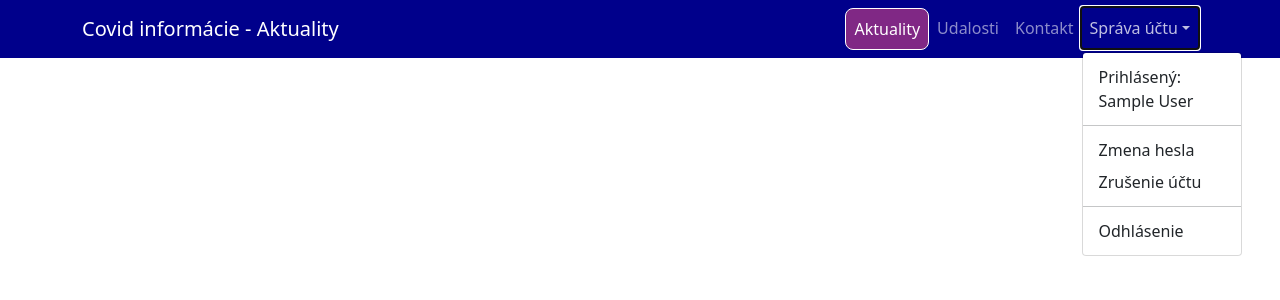
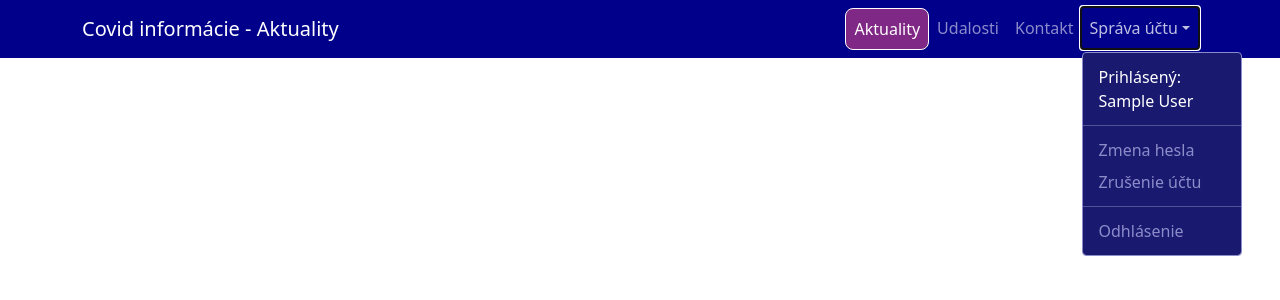
Before and after one commit to MaycoH/VAII-Semestralka, a PHP site: page / in a window 1280 px wide, after a click on "Správa účtu". Shown: the top 300 px of the page. Run offline with PHP 8.4, Linux system fonts and the light colour scheme; the visitor is signed in with stand-in values (Sample User, id 1); data that the repository does not hold is empty; some libraries are stand-ins or nearby versions.

Commit message:
Úprava designu dropdown menu

```diff
--- a/App/Views/root.layout.view.php
+++ b/App/Views/root.layout.view.php
@@ -81,7 +81,7 @@ if (isset($_GET["c"])) {            // Ak je zvolený Controller
                     <?php } ?>
                     <li class="nav-item dropdown">
                         <a class="nav-link dropdown-toggle <?php $stranka == "Zmena hesla" || $stranka == "Zrušenie účtu" ? print("active") : "" ?>" data-bs-toggle="dropdown" href="#" role="button" aria-expanded="false">Správa účtu</a>
-                        <ul class="dropdown-menu">
+                        <ul class="dropdown-menu dmBg-midnightblue">
                             <li><span class="dropdown-item-text">Prihlásený: <?php print(Auth::getLoggedName()) ?> </span></li>
                             <li><hr class="dropdown-divider"></li>
                             <li><a class="dropdown-item <?php $stranka == "Zmena hesla" ? print("active") : "" ?>" href="?c=auth&a=changePassForm">Zmena hesla</a></li>
--- a/public/css.css
+++ b/public/css.css
@@ -1,16 +1,14 @@
-
 @media (max-width: 675.98px) {
     .container {
-        /*max-width: 342px;*/
-        /*margin-left: 4px;*/
-        /*margin-right: 4px;*/
         padding-left: 4px;
-        padding-right:4px;
+        padding-right: 4px;
     }
+
     .navbar > .container {
-        padding-right: var(--bs-gutter-x,.75rem);
-        padding-left: var(--bs-gutter-x,.75rem);
+        padding-right: var(--bs-gutter-x, .75rem);
+        padding-left: var(--bs-gutter-x, .75rem);
     }
+
     div > .row {
         --bs-gutter-x: 0;
     }
@@ -18,11 +16,12 @@
 
 body {
     background-color: white;
-    /*padding-top: 4.5rem*/
 }
+
 .bg-dark {
     background-color: darkblue !important;
 }
+
 .btn-outline-success {
     color: yellow !important;
     border-color: yellow !important;
@@ -32,13 +31,17 @@ a.nav-link {
     padding-left: 0.5rem !important;
 }
 
-.nav-link.active {
+a.dropdown-item.active {
+    color: white !important;
+}
+
+.nav-link.active, .dropdown-item.active {
     border: 1px solid white;
     background-color: rgba(255, 80, 128, 0.5);
     border-radius: 0.5rem;
 }
 
-.nav-link:hover {
+.nav-link:hover, .dropdown-item:hover {
     color: orange !important;
     background-color: rgba(128, 80, 128, 0.5);
     border: 1px dotted white;
@@ -58,18 +61,15 @@ a.nav-link {
 
 .img-responsive {
     /*border-radius: 1rem;*/
-    display:block;
-    max-width:100%;
-    height:auto;
+    display: block;
+    max-width: 100%;
+    height: auto;
 }
 
-/*.mapa {
-    width: 100%;
-    height: 400;
-}*/
 h3.register-error {
     color: red;
 }
+
 h3.register-success {
     color: green;
 }
@@ -78,28 +78,32 @@ h3.register-success {
     background: rgba(128, 128, 128, 0.5);
 }
 
-.perex {
-    /*font-weight: bold;*/
-    font-size: 13px;
+.Author {
+    font-size: .925rem;
+    color: dimgray;
 }
 
 .card-body a {
     text-decoration: none;
 }
+
 .card-body a:hover {
     color: black;
 }
-.card-body >.row > .col-11 {
+
+.card-body > .row > .col-11 {
 
     flex: 0 0 auto;
     width: 90%;
 }
+
 .comment-nick {
     float: left;
     margin-right: 6px;
     font-weight: bold;
     color: darkblue;
 }
+
 .event-time {
     color: darkblue;
 }
@@ -110,18 +114,42 @@ h3.register-success {
     font-weight: bold;
 
 }
+
 .event-description {
     color: black;
 }
+
 .event-description#title {
     /*float: left;*/
     margin-right: 6px;
     font-weight: bold;
     color: red;
 }
+
 .event-place#title {
     float: left;
     margin-right: 6px;
     font-weight: bold;
     color: red;
 }
+
+.dropdown-item {
+    color: #8c8cca;
+}
+
+.dropdown-item-text {
+    color: white;
+}
+
+.dropdown-menu {
+    border-color: #8c8cca;
+}
+
+.dropdown-divider {
+    border-color: white;
+    color: white;
+}
+
+.dmBg-midnightblue {
+    background-color: midnightblue;
+}
```
